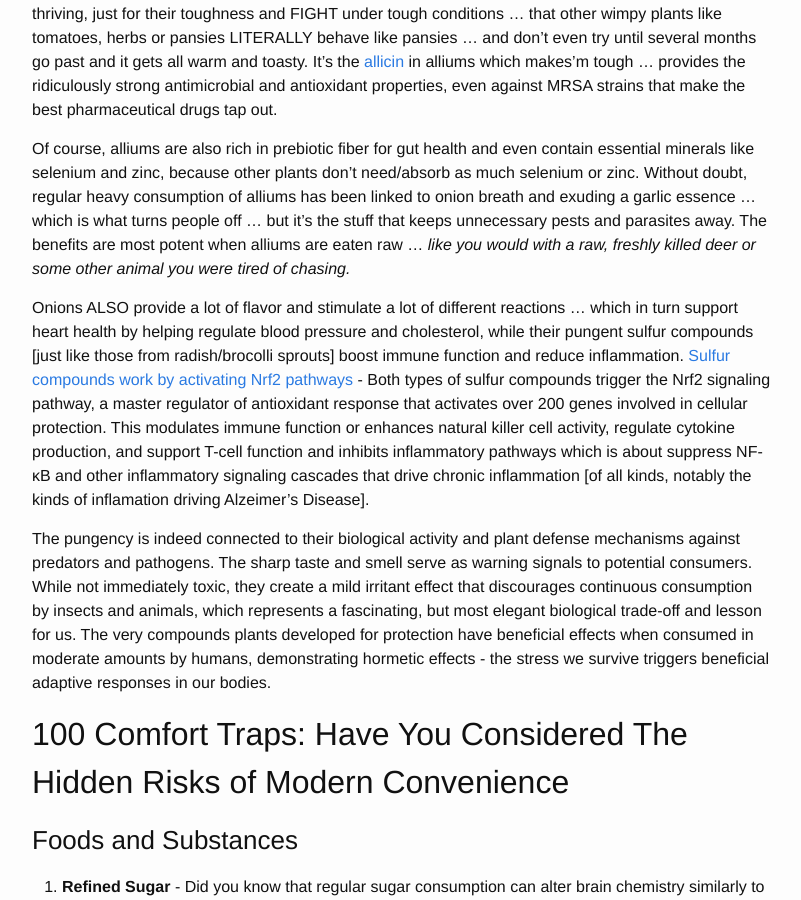
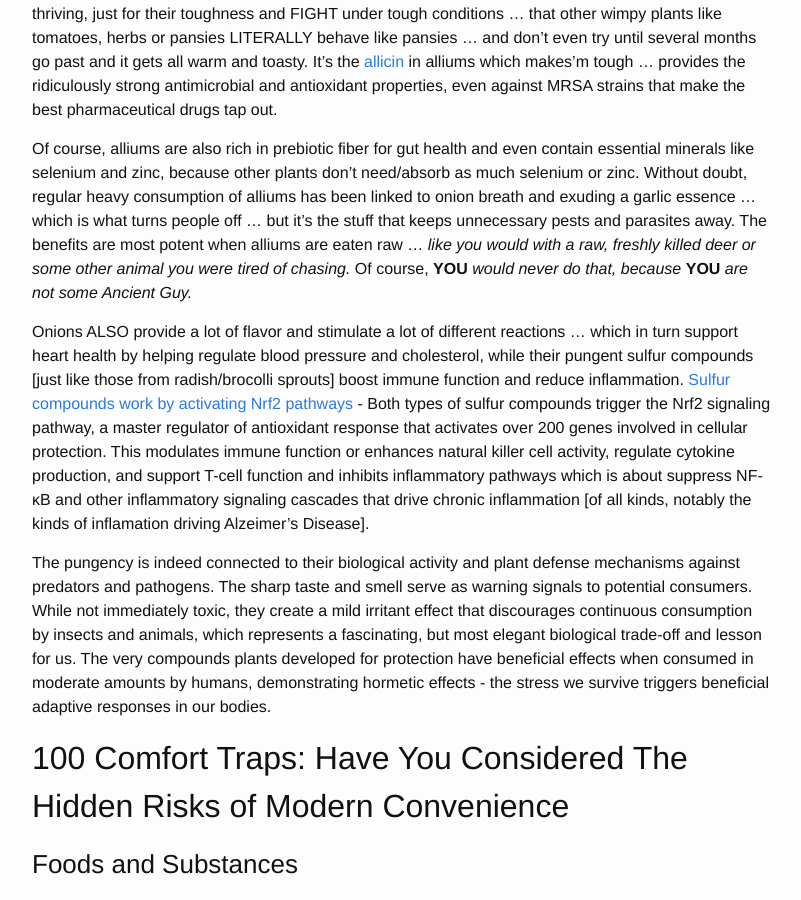
Before and after one commit to soilqualitylab/soilqualitylab.github.io, a Jekyll site: the page built from _posts/2025-02-24-comfort-kills.md, in a window 1280 px wide and 900 px high, scrolled down 396 px. Shown: the whole window, without its empty margins (238-1039 px from the left). Built offline with Jekyll 4.4.1, drawn with Linux system fonts in a browser that asks for light colours.

Commit message:
**YOU** *would never do that, because* **YOU** *are not some Ancient Guy.*

```diff
--- a/_posts/2025-02-24-comfort-kills.md
+++ b/_posts/2025-02-24-comfort-kills.md
@@ -12,7 +12,7 @@ categories: template
 
 I really enjoy watching onions, garlic, ramps grow IN EARLY SPRING, way before they look like they are thriving, just for their toughness and FIGHT under tough conditions ... that other wimpy plants like tomatoes, herbs or pansies LITERALLY behave like pansies ... and don't even try until several months go past and it gets all warm and toasty. It's the [allicin](https://pmc.ncbi.nlm.nih.gov/articles/PMC6271412/) in alliums which makes'm tough ... provides the ridiculously strong antimicrobial and antioxidant properties, even against MRSA strains that make the best pharmaceutical drugs tap out.
 
-Of course, alliums are also rich in prebiotic fiber for gut health and even contain essential minerals like selenium and zinc, because other plants don't need/absorb as much selenium or zinc. Without doubt, regular heavy consumption of alliums has been linked to onion breath and exuding a garlic essence ... which is what turns people off ... but it's the stuff that keeps unnecessary pests and parasites away. The benefits are most potent when alliums are eaten raw ... *like you would with a raw, freshly killed deer or some other animal you were tired of chasing.*
+Of course, alliums are also rich in prebiotic fiber for gut health and even contain essential minerals like selenium and zinc, because other plants don't need/absorb as much selenium or zinc. Without doubt, regular heavy consumption of alliums has been linked to onion breath and exuding a garlic essence ... which is what turns people off ... but it's the stuff that keeps unnecessary pests and parasites away. The benefits are most potent when alliums are eaten raw ... *like you would with a raw, freshly killed deer or some other animal you were tired of chasing.*  Of course, **YOU** *would never do that, because* **YOU** *are not some Ancient Guy.*
 
 Onions ALSO provide a lot of flavor and stimulate a lot of different reactions ... which in turn support heart health by helping regulate blood pressure and cholesterol, while their pungent sulfur compounds [just like those from radish/brocolli sprouts] boost immune function and reduce inflammation. [Sulfur compounds work by activating Nrf2 pathways](https://pmc.ncbi.nlm.nih.gov/articles/PMC7663041/) - Both types of sulfur compounds trigger the Nrf2 signaling pathway, a master regulator of antioxidant response that activates over 200 genes involved in cellular protection. This modulates immune function or enhances natural killer cell activity, regulate cytokine production, and support T-cell function and inhibits inflammatory pathways which is about suppress NF-κB and other inflammatory signaling cascades that drive chronic inflammation [of all kinds, notably the kinds of inflamation driving Alzeimer's Disease].
 
```
